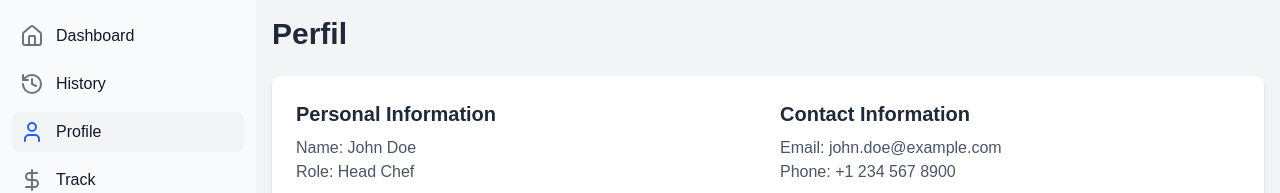
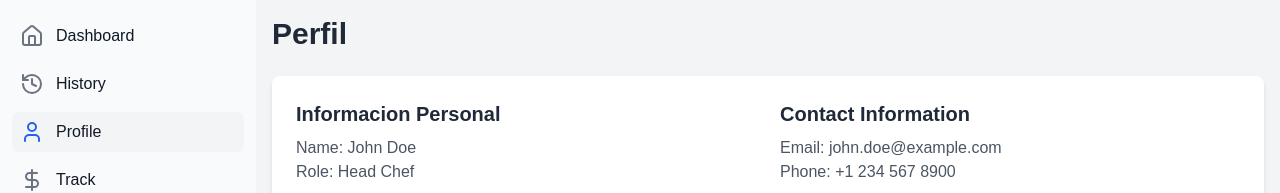
Before and after one commit to JessiP23/mexican, a Next.js app: page /cook/profile in a window 1280 px wide. Shown: the top 193 px of the page. Built offline with nearby package versions, Linux system fonts and the light colour scheme.

Commit message:
personal

```diff
--- a/app/cook/profile/page.js
+++ b/app/cook/profile/page.js
@@ -19,7 +19,7 @@ export default function Profile() {
         <div className="bg-white dark:bg-gray-800 rounded-lg shadow-md p-6">
           <div className="grid grid-cols-1 md:grid-cols-2 gap-6">
             <div>
-              <h2 className="text-xl font-semibold mb-2 text-gray-800 dark:text-gray-200">Personal Information</h2>
+              <h2 className="text-xl font-semibold mb-2 text-gray-800 dark:text-gray-200">Informacion Personal</h2>
               <p className="text-gray-600 dark:text-gray-400">Name: {profile.name}</p>
               <p className="text-gray-600 dark:text-gray-400">Role: {profile.role}</p>
             </div>
```
